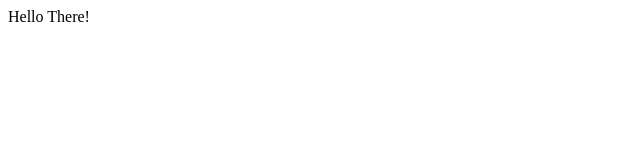
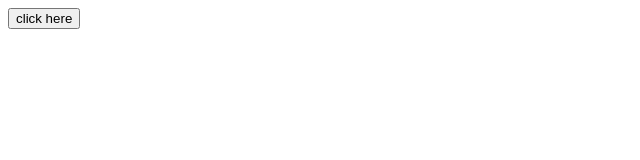
Before and after one commit to luiscarlin/redux-react-calculator, a React app: page / in a window 1280 px wide. Shown: the top 160 px of the page, without its empty margins (0-640 px from the left). Built offline with nearby package versions, Linux system fonts and the light colour scheme.

Commit message:
Setup Enzyme and write button with first test

```diff
--- a/package.json
+++ b/package.json
@@ -16,6 +16,8 @@
     "css-loader": "0.28.7",
     "dotenv": "4.0.0",
     "dotenv-expand": "4.0.1",
+    "enzyme": "^3.3.0",
+    "enzyme-adapter-react-16": "^1.1.1",
     "eslint": "4.10.0",
     "eslint-config-react-app": "^2.1.0",
     "eslint-loader": "1.9.0",
@@ -37,6 +39,7 @@
     "react": "^16.2.0",
     "react-dev-utils": "^5.0.0",
     "react-dom": "^16.2.0",
+    "react-test-renderer": "^16.2.0",
     "style-loader": "0.19.0",
     "sw-precache-webpack-plugin": "0.11.4",
     "url-loader": "0.6.2",
@@ -52,6 +55,7 @@
     "setupFiles": [
       "<rootDir>/config/polyfills.js"
     ],
+   "setupTestFrameworkScriptFile": "<rootDir>/src/setupTests.js",
     "testMatch": [
       "<rootDir>/src/**/__tests__/**/*.{js,jsx,mjs}",
       "<rootDir>/src/**/?(*.)(spec|test).{js,jsx,mjs}"
--- a/src/App.js
+++ b/src/App.js
@@ -1,9 +1,10 @@
 import React, { Component } from 'react'
+import Button from './presenters/Button'
 
 class App extends Component {
   render() {
     return (
-      <div>Hello There!</div>
+      <Button/>
     )
   }
 }
--- /dev/null
+++ b/src/presenters/Button/Button.jsx
@@ -0,0 +1,15 @@
+import React from 'react'
+
+class Button extends React.Component {
+  render() {
+    return (
+      <div>
+        <button>
+          click here
+      </button>
+      </div>
+    )
+  }
+}
+
+export default Button
--- /dev/null
+++ b/src/presenters/Button/index.js
@@ -0,0 +1,3 @@
+import Button from './Button.jsx'
+
+export default Button
```
Also changed, not shown: src/setupTests.js (added, +4 -0 lines), 2 other files (tests, documents, lock files or other folders).
